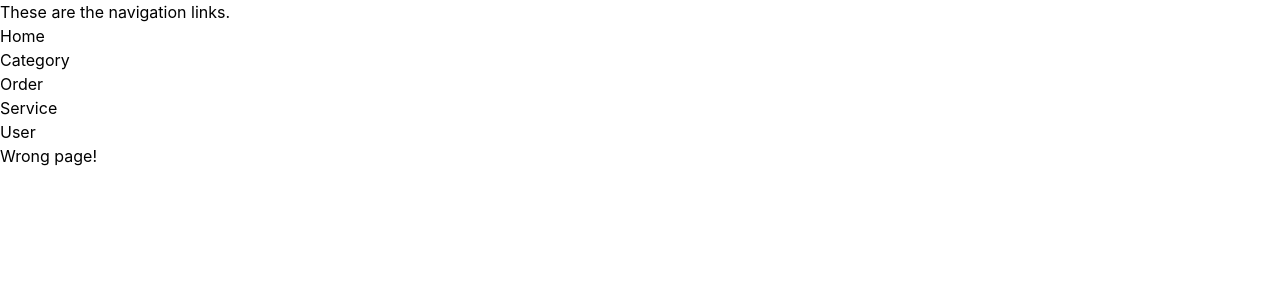
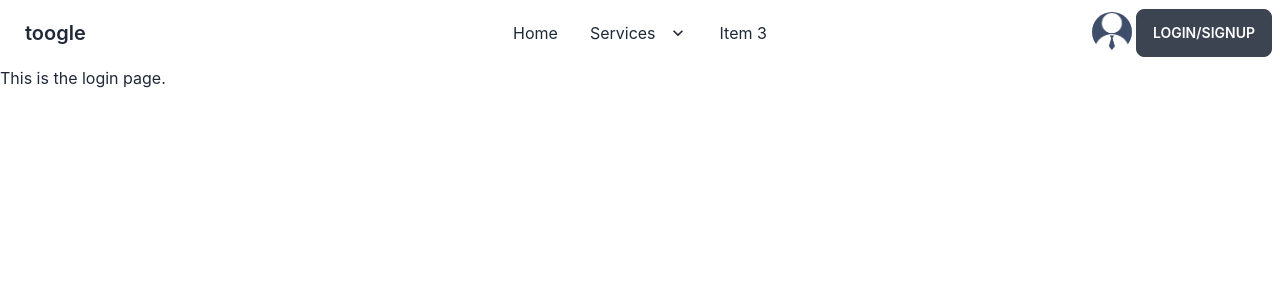
Before and after one commit to arlindo2017/toogle, a React (Create React App) app in the folder client/: page /login in a window 1280 px wide. Shown: the top 300 px of the page. Built offline with nearby package versions, Linux system fonts and the light colour scheme.

Commit message:
Added daisyui, created navbar, added login page

```diff
--- a/client/package.json
+++ b/client/package.json
@@ -8,6 +8,7 @@
     "@testing-library/jest-dom": "^4.2.4",
     "@testing-library/react": "^9.3.2",
     "@testing-library/user-event": "^7.1.2",
+    "daisyui": "^2.52.0",
     "graphql": "^16.3.0",
     "jwt-decode": "^3.1.2",
     "react": "^18.2.0",
--- a/client/src/App.css
+++ b/client/src/App.css
@@ -36,3 +36,29 @@
     transform: rotate(360deg);
   }
 }
+
+/* Navbar styles */
+
+.header-links li span {
+  position: relative;
+  z-index: 0;
+}
+
+.header-links li span::before {
+  content: '';
+  position: absolute;
+  z-index: -1;
+  bottom: 2px;
+  left: -4px;
+  right: -4px;
+  display: block;
+  height: 6px;
+}
+
+.header-links li.active span::before {
+  background-color: #fcae04;
+}
+
+.header-links li:not(.active):hover span::before {
+  background-color: #ccc;
+}
--- a/client/src/App.js
+++ b/client/src/App.js
@@ -4,6 +4,7 @@
 import { BrowserRouter as Router, Routes, Route } from 'react-router-dom';
 import Navbar from './components/Navbar';
 import Home from './components/Home';
+import Login from "./components/Login";
 import Category from './components/Category';
 import Order from './components/Order';
 import Service from './components/Service';
@@ -45,6 +46,7 @@
           <Routes>
             <Route path='/' element={<Home />} />
             <Route path='/category' element={<Category />} />
+            <Route path='/login' element={<Login />} />
             <Route path='/order' element={<Order />} />
             <Route path='/service' element={<Service />} />
             <Route path='/user' element={<User />} />
--- /dev/null
+++ b/client/src/components/Login.js
@@ -0,0 +1,9 @@
+import React from "react";
+
+const Login = () => {
+    return (
+        <h1>This is the login page.</h1>
+    )
+};
+
+export default Login;
--- a/client/src/components/Navbar.js
+++ b/client/src/components/Navbar.js
@@ -1,29 +1,95 @@
 import React from "react";
 import { Link } from "react-router-dom";
 
+// https://daisyui.com/components/navbar/
+
 const Navbar = () => {
     return (
-        <div>
-            <h1>These are the navigation links.</h1>
-            <ul>
-                <li>
-                    <Link to="/">Home</Link>
+        <div className="navbar bg-base-100">
+            {/* nav bar for the collapsed hamburger menu */}
+            <div className="navbar-start">
+                <div className="dropdown">
+                <label tabIndex={0} className="btn btn-ghost lg:hidden">
+                    <svg xmlns="http://www.w3.org/2000/svg" className="h-5 w-5" fill="none" viewBox="0 0 24 24" stroke="currentColor"><path strokeLinecap="round" strokeLinejoin="round" strokeWidth="2" d="M4 6h16M4 12h8m-8 6h16" /></svg>
+                </label>
+                <ul tabIndex={0} className="menu menu-compact dropdown-content mt-3 p-2 shadow bg-base-100 rounded-box w-52">
+                    <li><Link to="/">Home</Link></li>
+                    <li tabIndex={0}>
+                    <a className="justify-between">
+                        Services
+                        <svg className="fill-current" xmlns="http://www.w3.org/2000/svg" width="24" height="24" viewBox="0 0 24 24"><path d="M8.59,16.58L13.17,12L8.59,7.41L10,6L16,12L10,18L8.59,16.58Z"/></svg>
+                    </a>
+                    <ul className="p-2">
+                        <li><a>Electrical</a></li>
+                        <li><a>Landscaping</a></li>
+                    </ul>
+                    </li>
+                    <li><a>Item 3</a></li>
+                </ul>
+                </div>
+                <Link to="/" className="btn btn-ghost normal-case text-xl">toogle</Link>
+            </div>
+            {/* navbar for the full page desktop site */}
+            <div className="navbar-center hidden lg:flex">
+                <ul className="menu menu-horizontal px-1">
+                <li><Link to="/">Home</Link></li>
+                <li tabIndex={0}>
+                    <a>
+                    Services
+                    <svg className="fill-current" xmlns="http://www.w3.org/2000/svg" width="20" height="20" viewBox="0 0 24 24"><path d="M7.41,8.58L12,13.17L16.59,8.58L18,10L12,16L6,10L7.41,8.58Z"/></svg>
+                    </a>
+                    <ul className="p-2">
+                    <li><Link to="/service">Electrical</Link></li>
+                    <li><Link to="/service">Landscaping</Link></li>
+                    <li><Link to="/category">Browse All Services</Link></li>
+                    </ul>
                 </li>
-                <li>
-                    <Link to="/category">Category</Link>
-                </li>
-                <li>
-                    <Link to="/order">Order</Link>
-                </li>
-                <li>
-                    <Link to="/service">Service</Link>
-                </li>
-                <li>
-                    <Link to="/user">User</Link>
-                </li>
-            </ul>
+                <li><a>Item 3</a></li>
+                </ul>
+            </div>
 
+            <div className="navbar-end">
+                <div className="dropdown dropdown-end">
+                    <label tabIndex={0} className="btn btn-ghost btn-circle avatar">
+                        <div className="w-10 rounded-full">
+                        <img src={require("../images/profileplaceholder.png")} alt="profile placeholer"/>
+                        </div>
+                    </label>
+                    <ul tabIndex={0} className="menu menu-compact dropdown-content mt-3 p-2 shadow bg-base-100 rounded-box w-52">
+                        <li>
+                        <Link to="/user" className="justify-between">
+                            Profile
+                        </Link>
+                        </li>
+                        <li><Link to="/order">Previous Orders</Link></li>
+                        <li><Link to="/">Logout</Link></li>
+                    </ul>
+                </div>
+
+                <Link to="/login" className="btn">Login/Signup</Link>
+            </div>
         </div>
+        // <div>
+        //     <h1>These are the navigation links.</h1>
+        //     <ul>
+        //         <li>
+        //             <Link to="/">Home</Link>
+        //         </li>
+        //         <li>
+        //             <Link to="/category">Category</Link>
+        //         </li>
+        //         <li>
+        //             <Link to="/order">Order</Link>
+        //         </li>
+        //         <li>
+        //             <Link to="/service">Service</Link>
+        //         </li>
+        //         <li>
+        //             <Link to="/user">User</Link>
+        //         </li>
+        //     </ul>
+
+        // </div>
     )
 };
 
--- a/client/tailwind.config.js
+++ b/client/tailwind.config.js
@@ -1,5 +1,5 @@
 module.exports = {
   content: ["./src/**/*.{js,jsx,ts,tsx}"],
 
-  // plugins: [require('@tailwindcss/forms')]
+  plugins: [require('daisyui')]
 };
```
Also changed, not shown: client/src/images/profileplaceholder.png (added), 1 other file (tests, documents, lock files or other folders).
